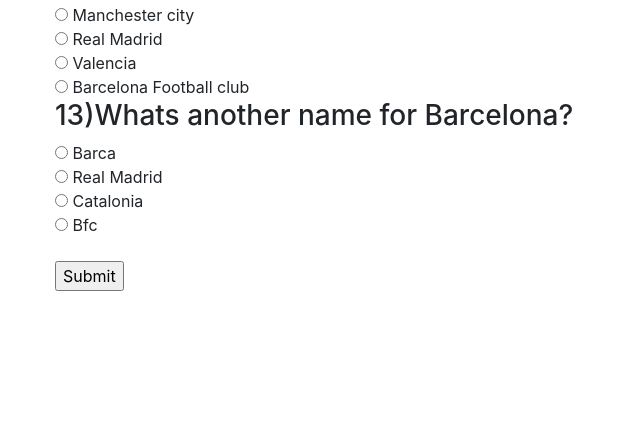
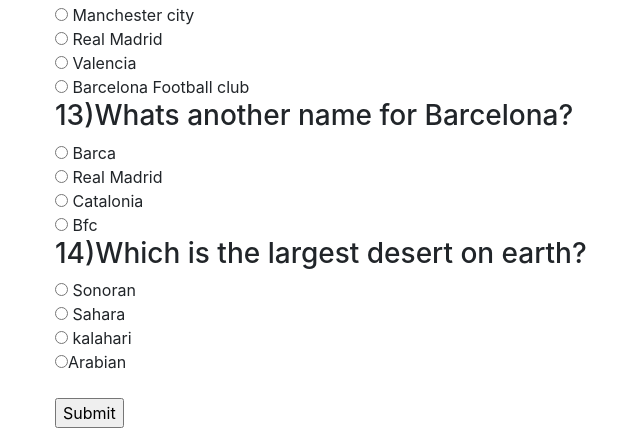
Before and after one commit to olamidecode/quiz-project, a PHP site: page /quiz.php in a window 1280 px wide. Shown: the part 1682-2110 px from the top of the page, without its empty margins (30-670 px from the left). Before the commit the page ends 1973 px from the top, so only its background shows below. Run offline with PHP 8.4, Linux system fonts and the light colour scheme; some libraries are stand-ins or nearby versions.

Commit message:
added questions to my quiz

```diff
--- a/quiz.php
+++ b/quiz.php
@@ -127,6 +127,13 @@
   <input type="radio" name="Soccer2" value= "Real Madrid"> Real Madrid<br>
   <input type="radio" name="Soccer2" value=" Catalonia"> Catalonia<br>
   <input type="radio" name="Soccer2" value=" Bfc"> Bfc
+<br>
+  <h3>14)Which is the largest desert on earth? </h3>
+  <input type="radio" name="desert" value="Sonoran"> Sonoran<br>
+  <input type="radio" name="desert" value= "Sahara"> Sahara<br>
+  <input type="radio" name="desert" value=" kalahari"> kalahari<br>
+  <input type="radio" name="desert" value=" Arabian">Arabian
+
 
 
 
```
